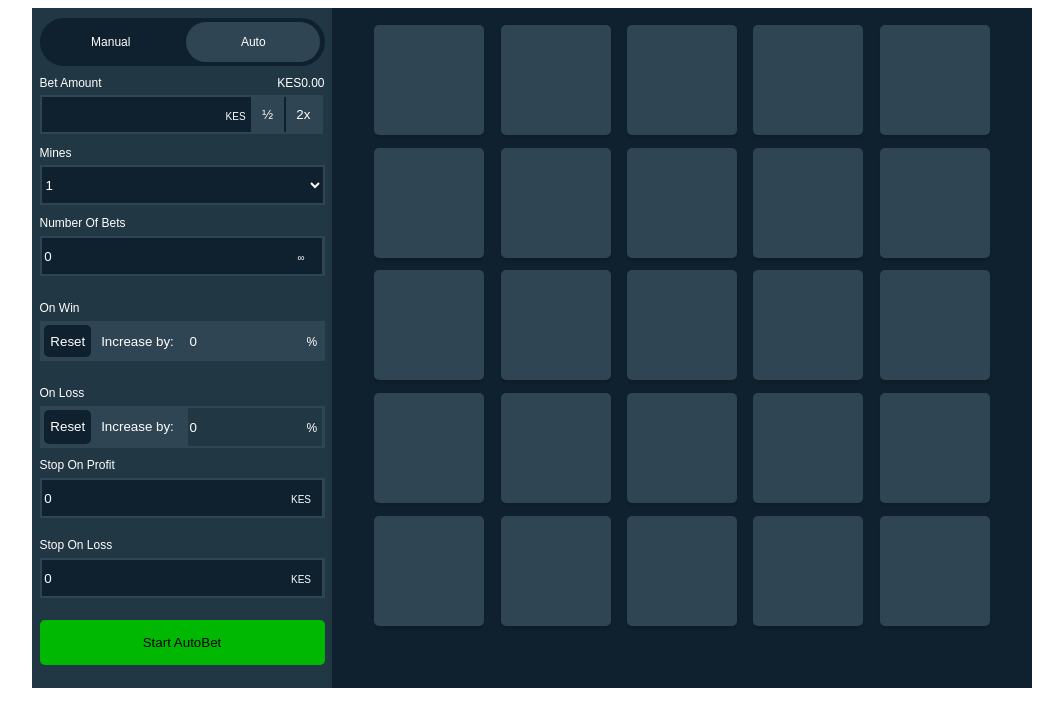
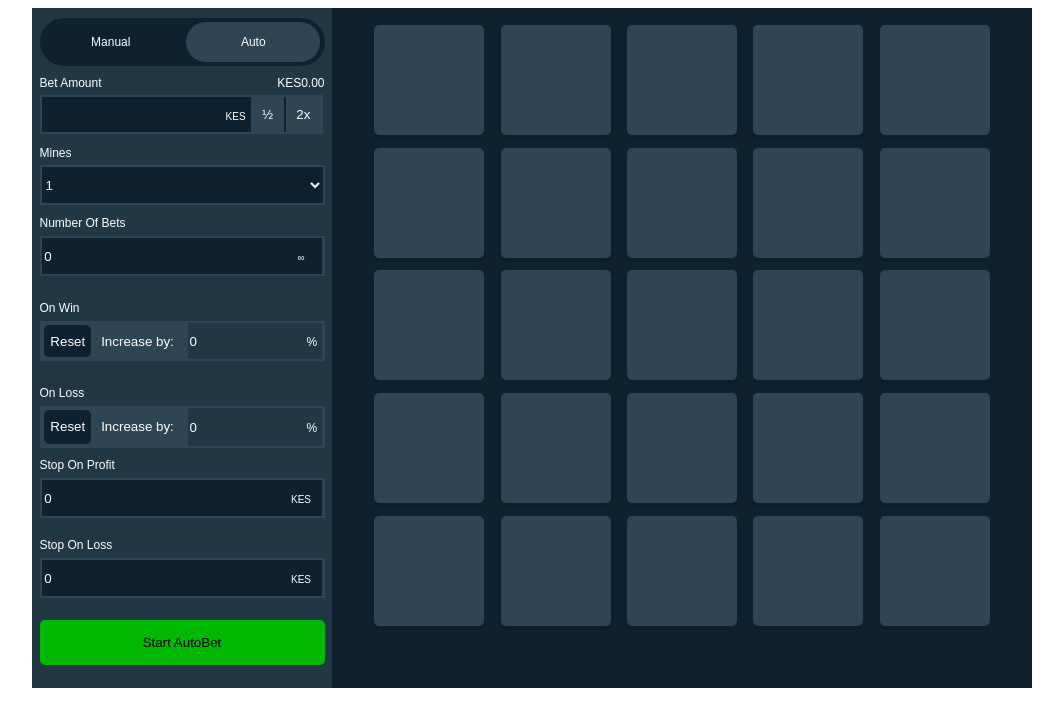
Before and after one commit to badakomora/goal, a React (Create React App) app: page / in a window 1280 px wide. Both pictures are taken after a click on the button "Auto". Shown: the top 726 px of the page, without its empty margins (108-1171 px from the left). Built offline with nearby package versions, Linux system fonts and the light colour scheme.

Commit message:
on win comp

```diff
--- a/src/components/OnWin.tsx
+++ b/src/components/OnWin.tsx
@@ -54,7 +54,7 @@ const styles = ({
           width: '48%',
           height: '99%',
           display: 'flex',
-          // background:  === 1 ? '#0f212e' : '#213743',
+          background: '#213743',
           margin: 'auto',
           '> input': {
             width: '85%',
@@ -64,13 +64,6 @@ const styles = ({
             border: 'none',
             borderRadius: '3px',
             outline: 'none',
-          },
-          '& [data-resetincr="2"]': {
-            background: '#213743',
-          },
-
-          '& [data-resetincr="1"]': {
-            background: '#0f212e',
           },
           '> div': {
             display: 'flex',
@@ -93,7 +86,7 @@ const styles = ({
   }),
 });
 
-
+ // background:  === 1 ? '#0f212e' : '#213743',
 export interface onWinProps {
   label: string;
   icon: string;
```
